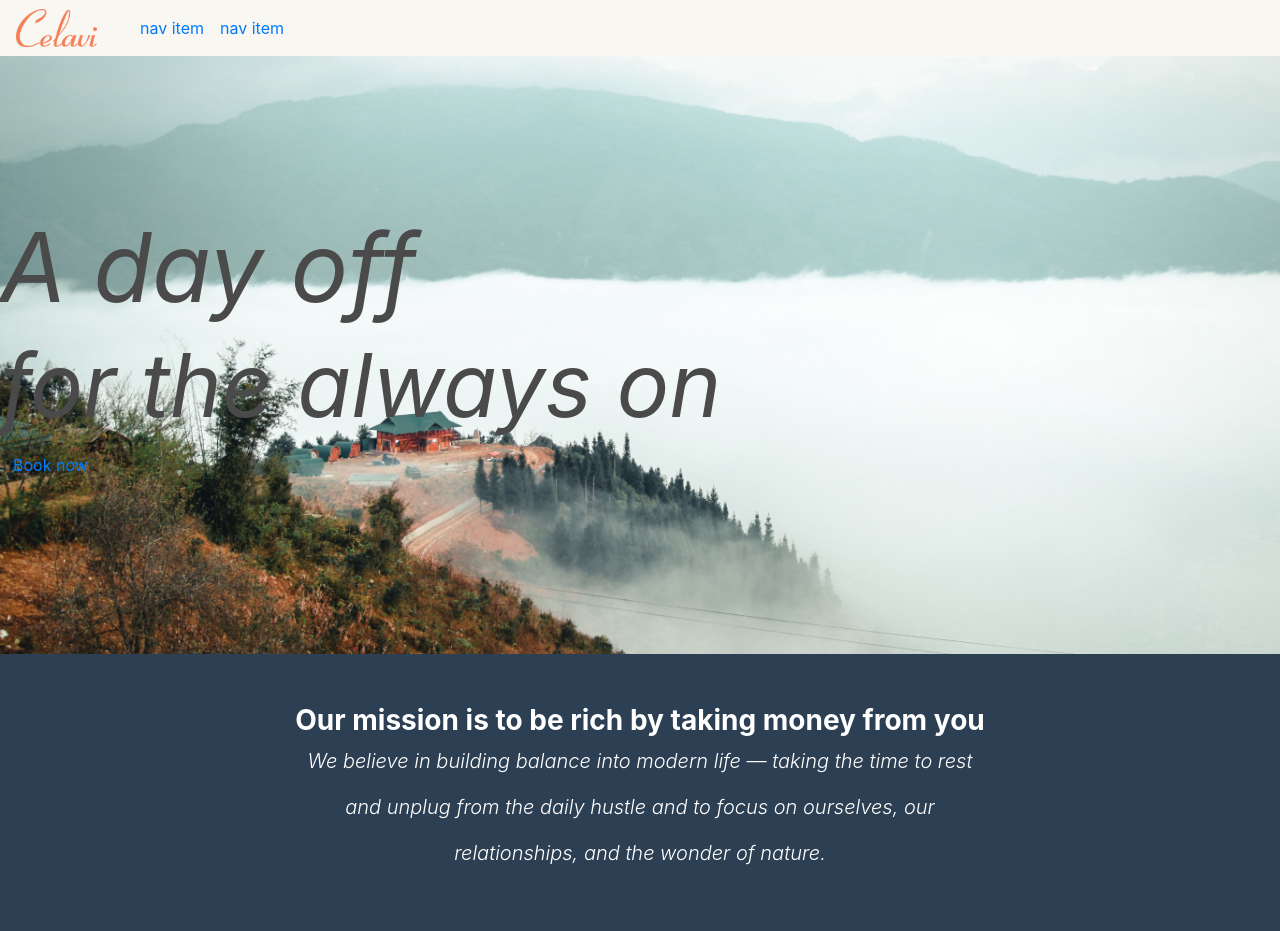
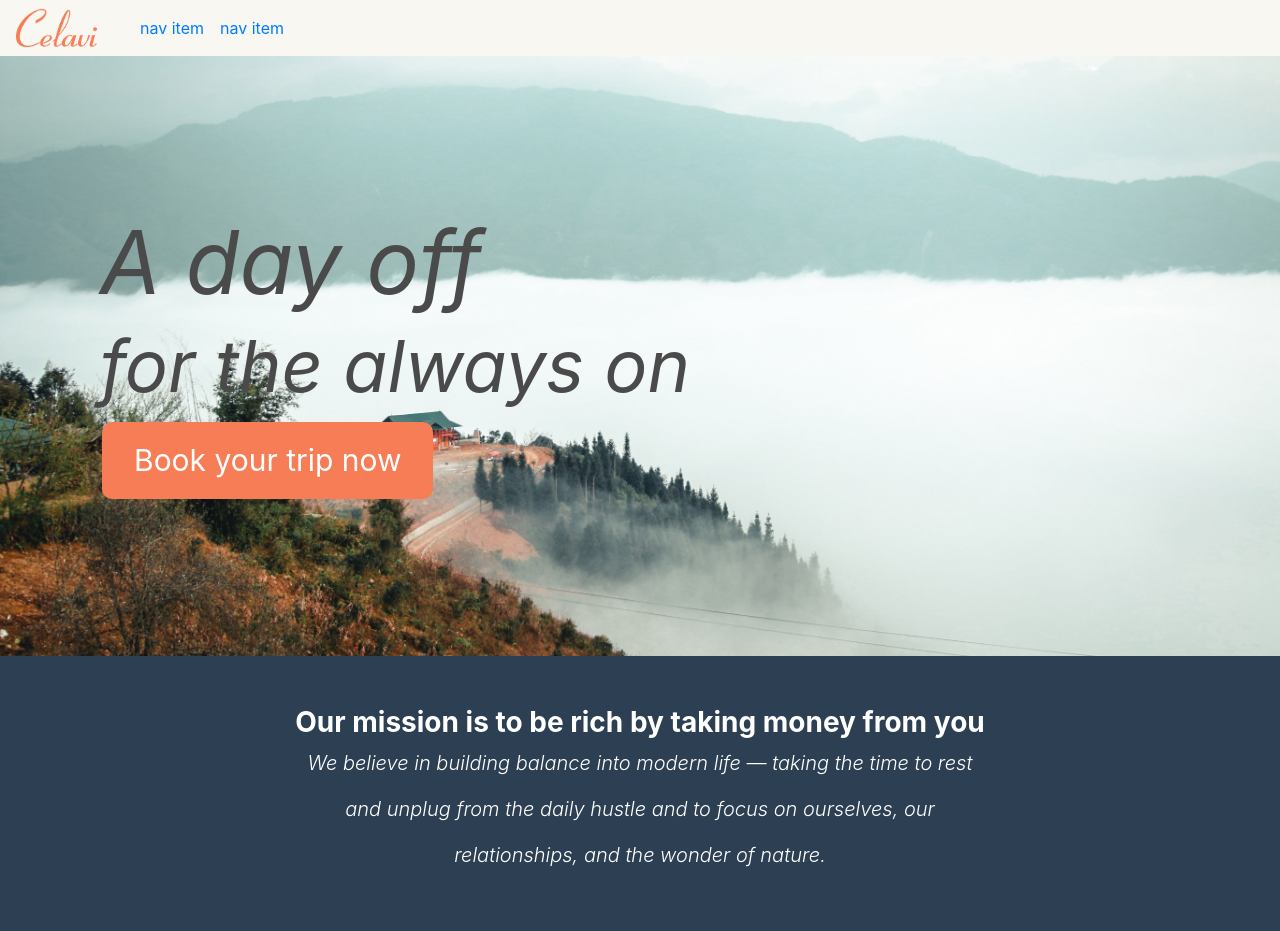
Before and after one commit to gvx3/GroupProject, a PHP site: page / in a window 1280 px wide. Shown: the top 931 px of the page. Run offline with PHP 8.4, Linux system fonts and the light colour scheme; some libraries are stand-ins or nearby versions.

Commit message:
home page edit2

```diff
--- a/css/body.css
+++ b/css/body.css
@@ -1,4 +1,67 @@
 .createYourTour{
-    background-image: url("images/background.jpg");
+
     background-size: cover;
+    padding-top: 12%;
+    padding-bottom: 12%;
+    color: #4A4A4A;
 }
+.ourMission{
+    text-align: center;
+    background-color: #2D3F53;
+    color: white;
+    padding: 50px;
+}
+.uselessBigImage{
+    background-size: cover;
+    margin-top: 0px;
+    padding-top: 12%;
+    padding-bottom: 12%;
+}
+.firstpage{
+    padding-left: 100px;
+}
+.howItWorkLogo{
+    padding-top: 50px;
+    padding-bottom: 50px;
+    background-color: #F8F7F2;
+    color: #4A4A4A;
+}
+.youarehere{
+    background-color: #E9E2D3;
+    background-size: cover;
+    text-align: center;
+    color: #4A4A4A;
+}
+.button {
+    background-color: #F67D55;
+    color: white;
+    padding: 16px 32px;
+    text-align: center;
+    display: inline-block;
+    font-size: 30px;
+    margin: 4px 2px;
+    transition-duration: 0.4s;
+    cursor: pointer;
+    border: none;
+    border-radius: 10px;
+}
+.button1 {
+    background-color: #F67D55;
+    color: white;
+    border: none;
+}
+.button1:hover {
+    background-color: rgb(172, 87, 59);
+    color: white;
+    border: none;
+}
+#textHowItWork{
+    padding-bottom: 10px;
+}
+#ButtonFirstPage{
+    padding-left: 100px;
+}
+#homepage2{
+    height: 90%;
+    width: 50%;
+}
--- a/index.html
+++ b/index.html
@@ -73,12 +45,13 @@
     </nav>
 
     <div class="jumbotron jumbotron-fluid mb-0 createYourTour">
-
-        <h1 class="display-1"><i><b>A day off</b></i></h1>
-        <h1 class="display-2"><i><b>for the always on</b></i></h1>
-        <p class="lead">
-            <a class="btn" href="#" role="button">Book now</a>
-        </p>
+        <div id="">
+            <h1 class=" firstpage display-2"><i><b>A day off</b></i></h1>
+            <h1 class=" firstpage display-3"><i><b>for the always on</b></i></h1>
+            <div id="ButtonFirstPage">
+                <button class="button button1">Book your trip now</button>
+            </div>
+        </div>
     </div>
     <div class="ourMission ">
         <div>
@@ -149,13 +122,13 @@
     </div>
 
     <div class="jumbotron jumbotron-fluid youarehere">
-        <h1 class="display-4">You are still here</h1>
-        <a class="button" href="#">Use my website now</a>
+        <h3><b>Ready to getaway? Book your trip now</b></h3>
+        <button class="button button1" href="#">Use my website now</button>
     </div>
-    <div class="container-fluid">
+    <div class="container-fluid almostBottom">
         <div class="row">
             <div class="col-8">
-                Picture of Hong Anh go here
+                <img id="homepage2" src="images/homepage2.jpg" alt="sea">
             </div>
             <div class="col-4">
                 <div class="row">
```
Also changed, not shown: other parts of index.html (+1 -29 lines), 1 other file.
